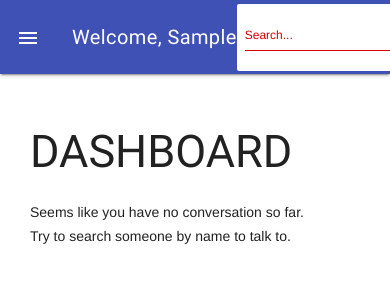
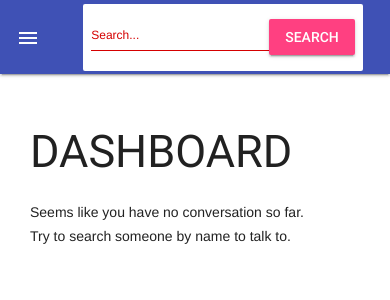
Before and after one commit to crunck78/django_chat_app, a Django app: page / in a window 390 px wide. Shown: the top 300 px of the page. Run offline with Django 4.2, Linux system fonts and the light colour scheme; the visitor is signed in with stand-in values (Sample User, id 1); data comes from the database, SQL or seed files in the repository; data that the repository does not hold is empty.

Commit message:
build serch bar responsive

```diff
--- a/django_chat_app/static/css/style.css
+++ b/django_chat_app/static/css/style.css
@@ -26,8 +26,9 @@
 }
 
 #searchForm {
-    /* display: flex;
-   align-items: center; */
+    display: flex;
+    align-items: center;
+    justify-content: space-between;
 }
 
 header .mdl-layout__drawer-button {
@@ -37,11 +38,13 @@ header .mdl-layout__drawer-button {
 header .mdl-textfield {
     width: unset;
     color: black;
+    flex: 1;
 }
 
 header .mdl-card {
     min-height: unset;
     width: unset;
+    max-width: 100%;
 }
 
 header .mdl-card .mdl-card__actions {
--- a/django_chat_app/templates/base.html
+++ b/django_chat_app/templates/base.html
@@ -28,7 +28,7 @@
                 <!-- Title -->
 
                 {% if request.path == '/' %}
-                <span class="mdl-layout-title">
+                <span class="mdl-layout-title mdl-layout--large-screen-only">
                     Welcome, <span class="mdl-typography--text-capitalize">{{ request.user }}</span>
                 </span>
                 {% endif %}
```
